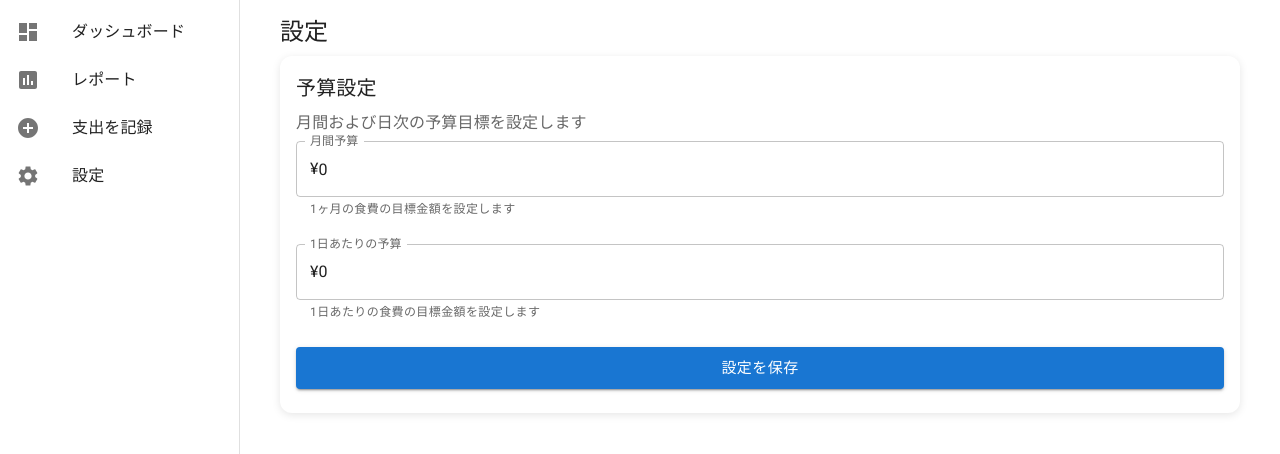
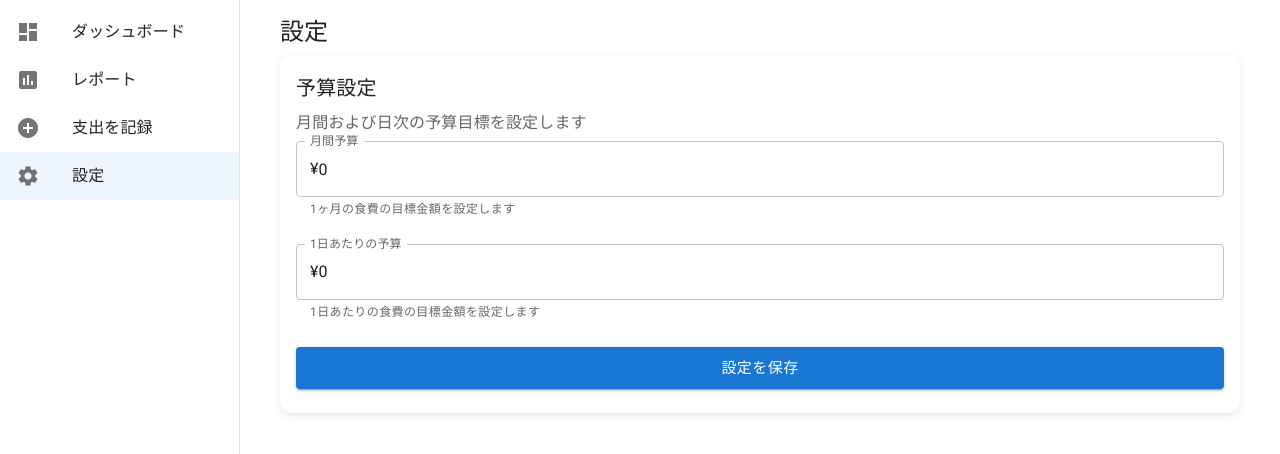
Before and after one commit to fujihira13/memoWeb, a React (Vite) app: page /settings in a window 1280 px wide. Shown: the top 454 px of the page. Built offline with nearby package versions, Linux system fonts and the light colour scheme.

Commit message:
エラー修正

```diff
--- a/src/components/Navigation.tsx
+++ b/src/components/Navigation.tsx
@@ -7,6 +7,7 @@ import {
   ListItemText,
   BottomNavigation,
   BottomNavigationAction,
+  ListItemButton,
 } from "@mui/material";
 import DashboardIcon from "@mui/icons-material/Dashboard";
 import AssessmentIcon from "@mui/icons-material/Assessment";
@@ -32,15 +33,14 @@ export const Navigation = ({ orientation }: NavigationProps) => {
     return (
       <List>
         {navItems.map((item) => (
-          <ListItem
-            button
+          <ListItemButton
             key={item.path}
             selected={location.pathname === item.path}
             onClick={() => navigate(item.path)}
           >
             <ListItemIcon>{item.icon}</ListItemIcon>
             <ListItemText primary={item.label} />
-          </ListItem>
+          </ListItemButton>
         ))}
       </List>
     );
```
